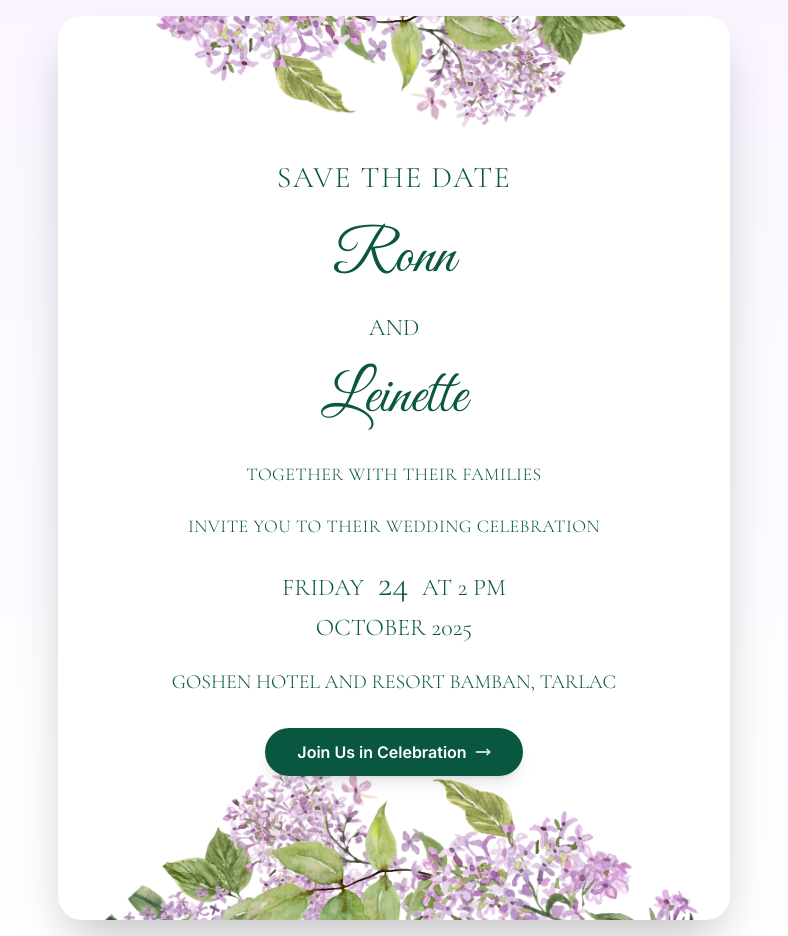
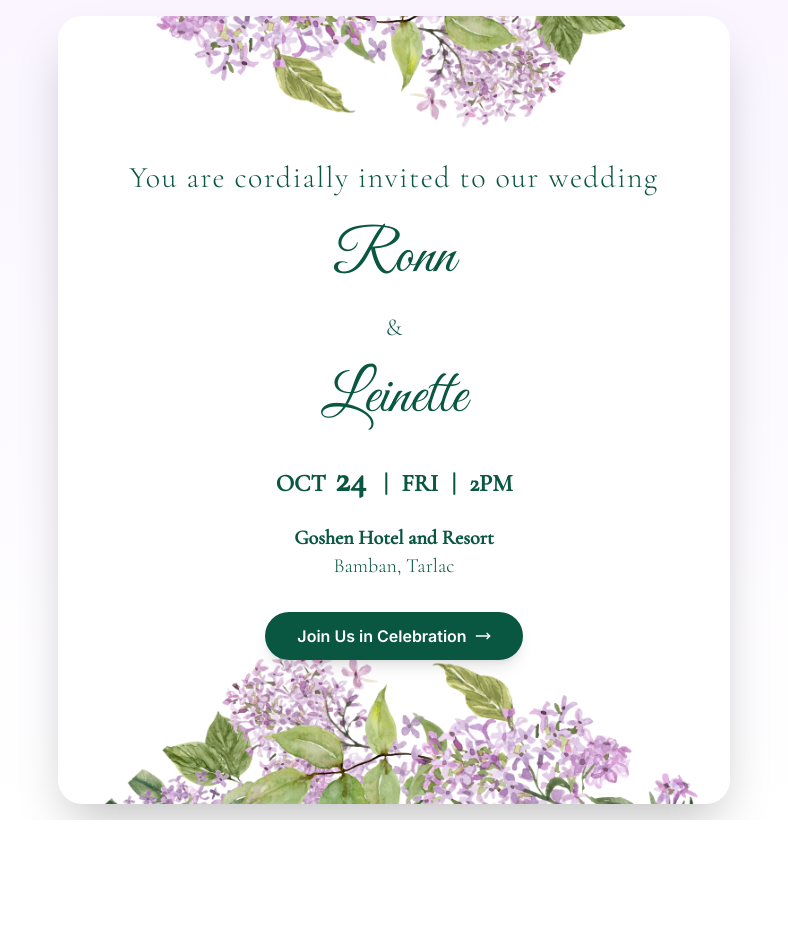
Before and after one commit to ronnjoshua/RSVP-Wedding-Invitation-Reservation-, a Next.js app: page / in a window 1280 px wide. Shown: the whole page, without its empty margins (246-1034 px from the left). After the commit the page ends 820 px from the top, so only its background shows below. Built offline with nearby package versions, Linux system fonts and the light colour scheme.

Commit message:
Updated texts

```diff
--- a/app/page.tsx
+++ b/app/page.tsx
@@ -246,7 +246,7 @@ const EnhancedWeddingInvitation = () => {
                       transition={{ duration: 0.5, delay: 0.3 }}
                       className={`text-[#0A5741] text-2xl md:text-3xl tracking-wider font-light ${cormorant.className}`}
                     >
-                      SAVE THE DATE
+                      You are cordially invited to our wedding
                     </motion.h1>
 
                     <motion.div
@@ -260,7 +260,7 @@ const EnhancedWeddingInvitation = () => {
                       </p>
 
                       <p className={`text-[#0A5741] text-2xl font-light ${cormorant.className}`}>
-                        AND
+                        &
                       </p>
 
                       <p className={`text-[#0A5741] text-5xl md:text-6xl ${greatVibes.className}`}>
@@ -274,27 +274,21 @@ const EnhancedWeddingInvitation = () => {
                       animate={{ opacity: 1, y: 0 }}
                       transition={{ duration: 0.5, delay: 0.7 }}
                     >
-                      <p className={`text-[#0A5741] text-lg tracking-wide font-light ${cormorant.className}`}>
-                        TOGETHER WITH THEIR FAMILIES
+
+                      <p className={`text-[#0A5741] text-2xl font-semibold ${cormorant.className}`}>
+                        OCT <span className="text-4xl px-1">24</span> <span className="mx-2">|</span> FRI <span className="mx-2">|</span> 2PM
                       </p>
 
-                      <p className={`text-[#0A5741] text-lg tracking-wide font-light ${cormorant.className}`}>
-                        INVITE YOU TO THEIR WEDDING CELEBRATION
-                      </p>
 
-                      <div className="space-y-2">
-                        <p className={`text-[#0A5741] text-2xl font-light ${cormorant.className}`}>
-                          FRIDAY <span className="text-4xl px-2">24</span> AT 2 PM
+
+                      <div className="text-center text-[#0A5741] text-xl font-light">
+                        <p className={`font-semibold ${cormorant.className}`}>
+                          Goshen Hotel and Resort
                         </p>
-
-                        <p className={`text-[#0A5741] text-2xl font-light ${cormorant.className}`}>
-                          OCTOBER 2025
+                        <p className={`${cormorant.className}`}>
+                          Bamban, Tarlac
                         </p>
                       </div>
-
-                      <p className={`text-[#0A5741] text-xl font-light ${cormorant.className}`}>
-                        GOSHEN HOTEL AND RESORT BAMBAN, TARLAC
-                      </p>
                     </motion.div>
 
                     <motion.div
@@ -435,19 +429,25 @@ const EnhancedWeddingInvitation = () => {
                                 <div className="relative mb-6">
                                   <div className="absolute left-[-22px] top-1 h-4 w-4 rounded-full bg-[#0A5741]"></div>
                                   <p className="font-medium text-[#0A5741]">1:00 PM</p>
-                                  <p className="text-gray-700">Entourage Assembly</p>
+                                  <p className="text-gray-700">Entourage&apos;s assembly</p>
+                                </div>
+
+                                <div className="relative mb-6">
+                                  <div className="absolute left-[-22px] top-1 h-4 w-4 rounded-full bg-[#0A5741]"></div>
+                                  <p className="font-medium text-[#0A5741]">1:30 PM</p>
+                                  <p className="text-gray-700">Guests&apos; assembly</p>
                                 </div>
 
                                 <div className="relative mb-6">
                                   <div className="absolute left-[-22px] top-1 h-4 w-4 rounded-full bg-[#0A5741]"></div>
                                   <p className="font-medium text-[#0A5741]">2:00 PM</p>
-                                  <p className="text-gray-700">Wedding Ceremony</p>
+                                  <p className="text-gray-700">Wedding ceremony</p>
                                 </div>
 
                                 <div className="relative mb-6">
                                   <div className="absolute left-[-22px] top-1 h-4 w-4 rounded-full bg-[#0A5741]"></div>
                                   <p className="font-medium text-[#0A5741]">4:30 PM</p>
-                                  <p className="text-gray-700">Reception & Dinner</p>
+                                  <p className="text-gray-700">Reception & dinner</p>
                                 </div>
                               </div>
                             </div>
@@ -455,18 +455,18 @@ const EnhancedWeddingInvitation = () => {
 
                           <motion.div variants={itemVariants} className="grid md:grid-cols-3 gap-4">
                             <div className="bg-white rounded-xl p-4 shadow-sm flex flex-col items-center text-center">
+                              <Music className="h-6 w-6 text-[#0A5741] mb-2" />
+                              <h3 className={`text-lg text-[#0A5741] ${cormorant.className}`}>Photos</h3>
+                              <p className="text-sm text-gray-700">We kindly ask that you put your phones and cameras away during the ceremony. We&apos;d love for you to be fully present with us in this moment, our photographers will be capturing it all, and we promise to share those photos with you soon!</p>
+                            </div>
+
+                            <div className="bg-white rounded-xl p-4 shadow-sm flex flex-col items-center text-center">
                               <Gift className="h-6 w-6 text-[#0A5741] mb-2" />
                               <h3 className={`text-lg text-[#0A5741] ${cormorant.className}`}>Gifts</h3>
                               <p className="text-sm text-gray-700">Your presence is the greatest gift.
                                 But if you&apos;d like to honor us with more,
                                 a monetary gift would be deeply appreciated
                                 as we begin our journey together.</p>
-                            </div>
-
-                            <div className="bg-white rounded-xl p-4 shadow-sm flex flex-col items-center text-center">
-                              <Music className="h-6 w-6 text-[#0A5741] mb-2" />
-                              <h3 className={`text-lg text-[#0A5741] ${cormorant.className}`}>Music</h3>
-                              <p className="text-sm text-gray-700">Live music will provide entertainment throughout the evening.</p>
                             </div>
 
                             <div className="bg-white rounded-xl p-4 shadow-sm flex flex-col items-center text-center">
@@ -527,7 +527,7 @@ const EnhancedWeddingInvitation = () => {
 
                                 <div>
                                   <h4 className="font-medium text-[#0A5741]">Parking</h4>
-                                  <p className="text-gray-700 text-sm">Ample parking will be provided at the venue.</p>
+                                  <p className="text-gray-700 text-sm">Limited parking slots will be available at the venue, so early arrival is encouraged.</p>
                                 </div>
                               </div>
                             </div>
@@ -606,7 +606,7 @@ const EnhancedWeddingInvitation = () => {
                           <motion.div variants={itemVariants} className="grid grid-cols-1 md:grid-cols-3 gap-4">
                             <Card className="p-4 border-0 shadow-sm">
                               <h3 className="font-medium text-[#0A5741] mb-2">RSVP Deadline</h3>
-                              <p className="text-sm text-gray-600">August 1, 2025</p>
+                              <p className="text-sm text-gray-600">September 15, 2025</p>
                             </Card>
 
                             <Card className="p-4 border-0 shadow-sm">
@@ -616,8 +616,12 @@ const EnhancedWeddingInvitation = () => {
 
                             <Card className="p-4 border-0 shadow-sm">
                               <h3 className="font-medium text-[#0A5741] mb-2">Plus Ones</h3>
-                              <p className="text-sm text-gray-600">Limited to invitation list only</p>
+                              <p className="text-sm text-gray-600">
+                                Limited to the invitation list only. Kindly note this is an adults‑only event.
+                                For a hassle‑free experience, you may reserve by calling <strong>Goshen at 0915‑776‑9264</strong> or <strong>0968‑729‑8590</strong>.
+                              </p>
                             </Card>
+
                           </motion.div>
                         </motion.div>
                       </TabsContent>
--- a/components/EnhancedDressCode.tsx
+++ b/components/EnhancedDressCode.tsx
@@ -91,7 +91,6 @@ const EnhancedDressCode = () => {
         variants={isMobile ? mobileItemVariants : itemVariants}
         className={`text-2xl text-[#0A5741] font-medium text-center mb-6 ${cormorant.className}`}
       >
-        Dress Code & Color Palette
       </motion.h2>
 
       {/* Color Palette */}
```
